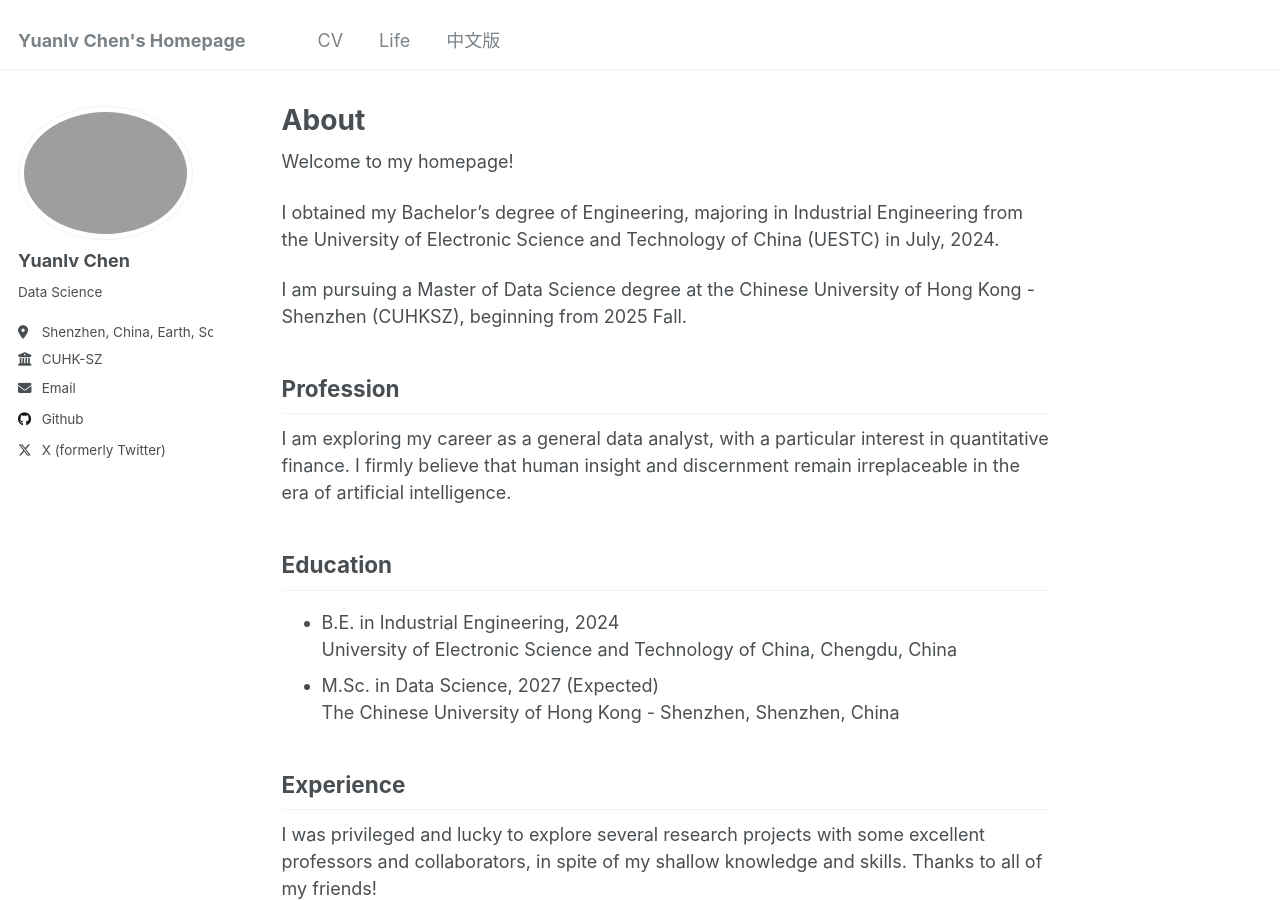
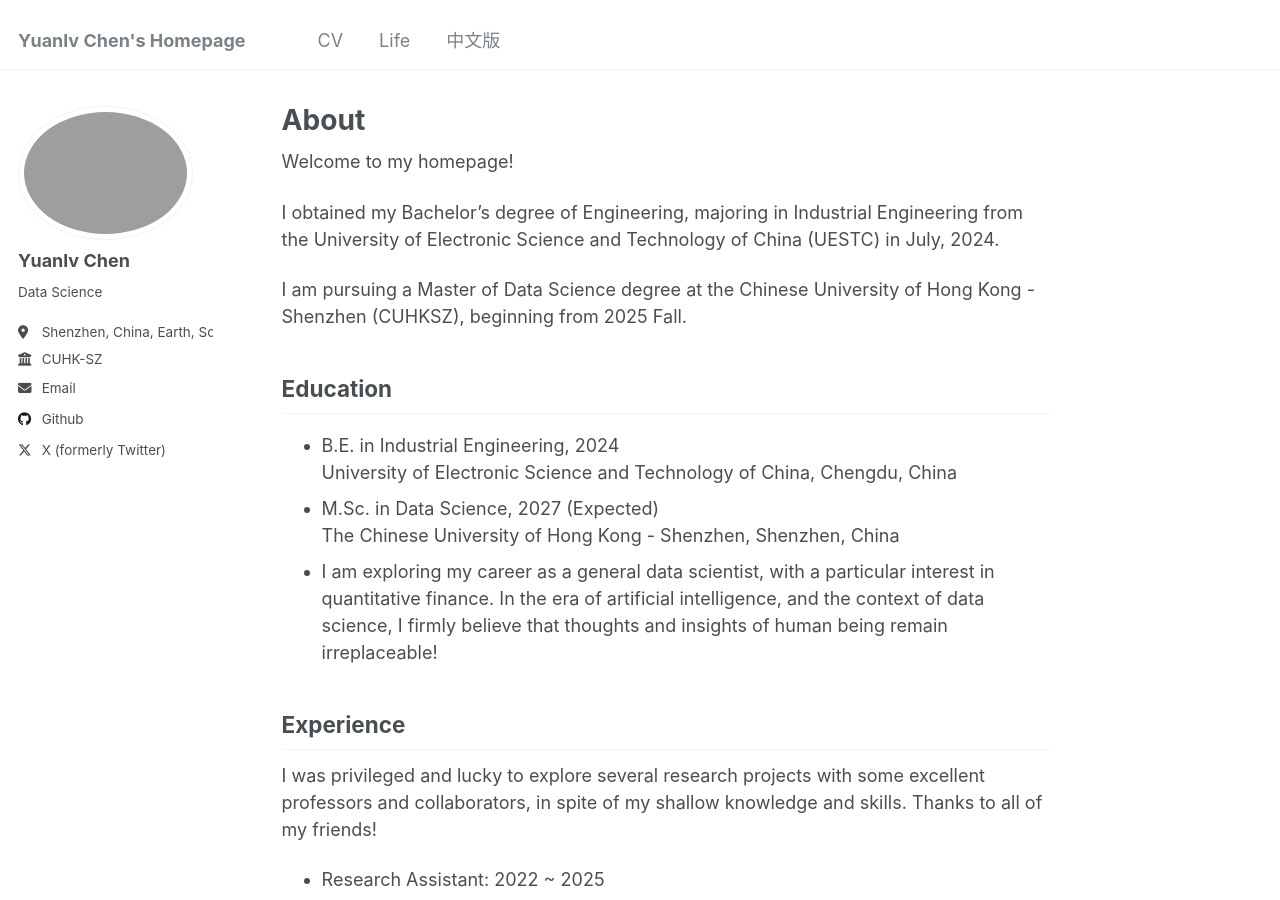
Before and after one commit to YLchen22/YLchen22.github.io, a Jekyll site: the page built from _pages/pages-about.md, in a window 1280 px wide and 900 px high. Built offline with Jekyll 4.4.1, drawn with Linux system fonts in a browser that asks for light colours.

Commit message:
Update pages-about.md

```diff
--- a/_pages/pages-about.md
+++ b/_pages/pages-about.md
@@ -13,14 +13,12 @@ I obtained my Bachelor's degree of Engineering, majoring in Industrial Engineeri
 
 I am pursuing a Master of Data Science degree at the Chinese University of Hong Kong - Shenzhen (CUHKSZ), beginning from 2025 Fall.
 
-Profession
-------
-I am exploring my career as a general data analyst, with a particular interest in quantitative finance. I firmly believe that human insight and discernment remain irreplaceable in the era of artificial intelligence.
-
 Education
 ------
 * B.E. in Industrial Engineering, 2024 <br> University of Electronic Science and Technology of China, Chengdu, China
 * M.Sc. in Data Science, 2027 (Expected) <br> The Chinese University of Hong Kong - Shenzhen, Shenzhen, China
+*
+I am exploring my career as a general data scientist, with a particular interest in quantitative finance. In the era of artificial intelligence, and the context of data science, I firmly believe that thoughts and insights of human being remain irreplaceable!
 
 Experience
 ------
```
